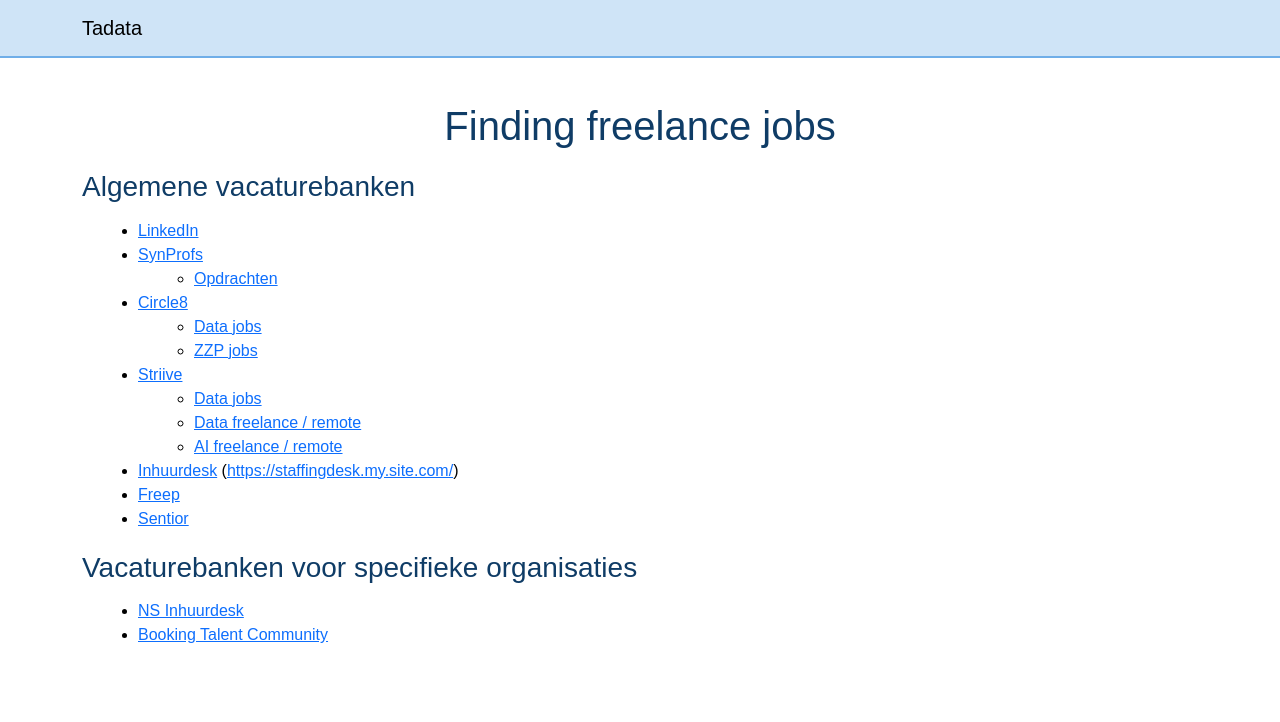
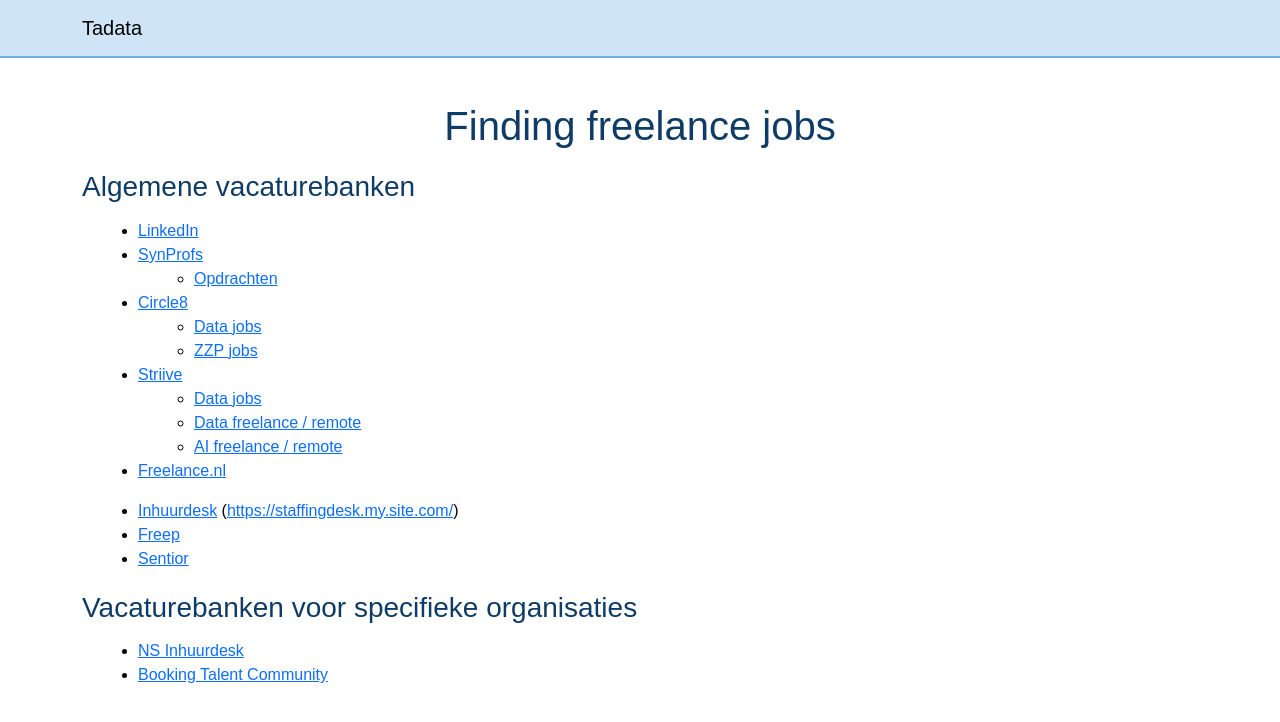
Before and after one commit to tadata123/tadata123.github.io, a Jekyll site: the page built from ai-experts/jobhunting.markdown, in a window 1280 px wide. Shown: the top 722 px of the page. Built offline with Jekyll 4.4.1, drawn with Linux system fonts in a browser that asks for light colours.

Commit message:
Add link

```diff
--- a/ai-experts/jobhunting.markdown
+++ b/ai-experts/jobhunting.markdown
@@ -16,6 +16,7 @@ permalink: /ai-experts/freelancejobhunting.html
   - [Data jobs](https://striive.com/nl/opdrachten?query=data)
   - [Data freelance / remote](https://freelancer.striive.com/inbox/all/?searchTerm=data&professionalTypes=FREELANCERS_EMPLOYEES,FREELANCERS_ONLY&remoteAllowed=YES,HYBRID)
   - [AI freelance / remote](https://freelancer.striive.com/inbox/all/?searchTerm=AI&professionalTypes=FREELANCERS_EMPLOYEES,FREELANCERS_ONLY&remoteAllowed=YES,HYBRID)
+- [Freelance.nl](https://mijn.freelance.nl/opdracht-vinden/zoeken)
 
 - [Inhuurdesk](https://inhuurdesk.nl) (<https://staffingdesk.my.site.com/>)
 - [Freep](https://www.freep.nl)
```
